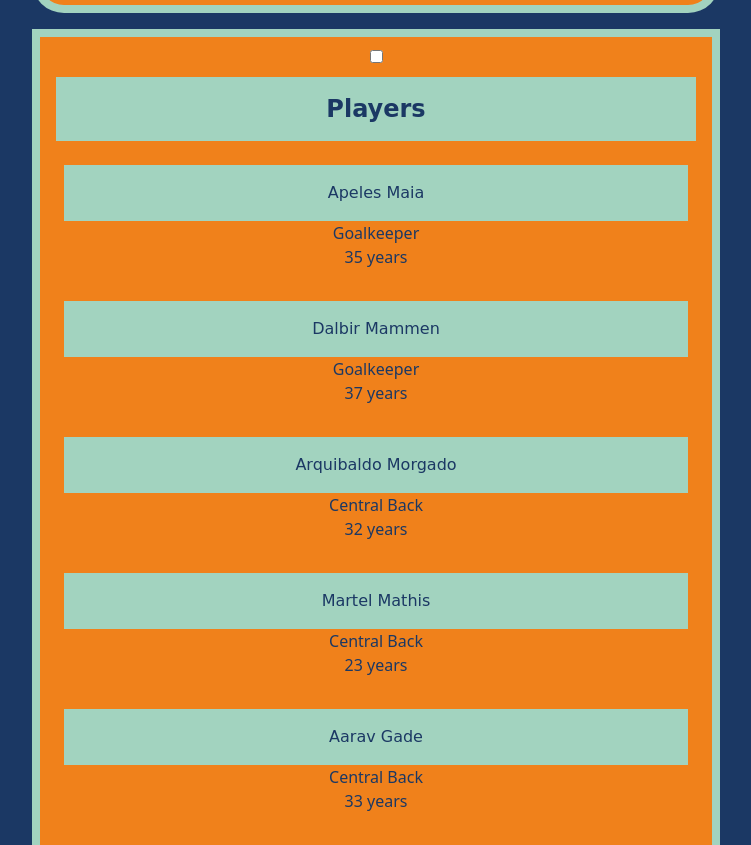
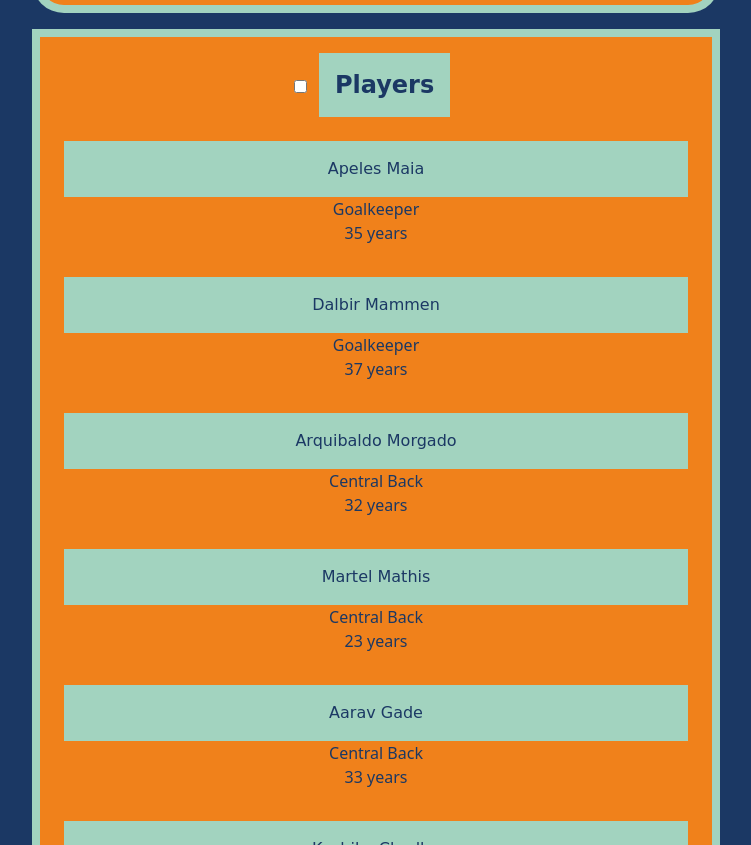
Before and after one commit to msilvafreitas/sons-tailwind, a plain HTML site: page index.html in a window 1280 px wide. Shown: the part 1156-2001 px from the top of the page, without its empty margins (264-1015 px from the left). Drawn offline with nearby package versions, Linux system fonts and the light colour scheme; a web font is replaced by a local one.

Commit message:
h1 to button
Changing the h1 of players to a button to include the script function

```diff
--- a/index.html
+++ b/index.html
@@ -77,7 +77,7 @@
     <div class="max-w-2xl text-center text-blue bg-orange border-orange ring-8 ring-green border-8 m-8 rounded-b-3xl container mx-auto">
       <input type="checkbox" id="menu-toggle">
       <label for="menu-toggle" class='menu'>
-        <h1 class="font-bold font-kumar text-2xl p-4 bg-green border-8 border-orange">Players</h1>
+        <button class="font-bold font-kumar text-2xl p-4 bg-green border-8 border-orange">Players</button>
       </label>
         <div id="players" class='menu-button-container'>
 
```
